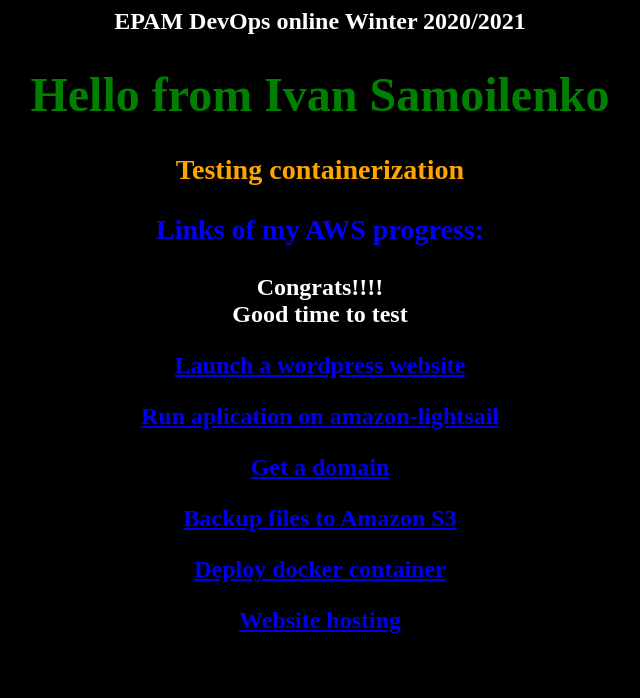
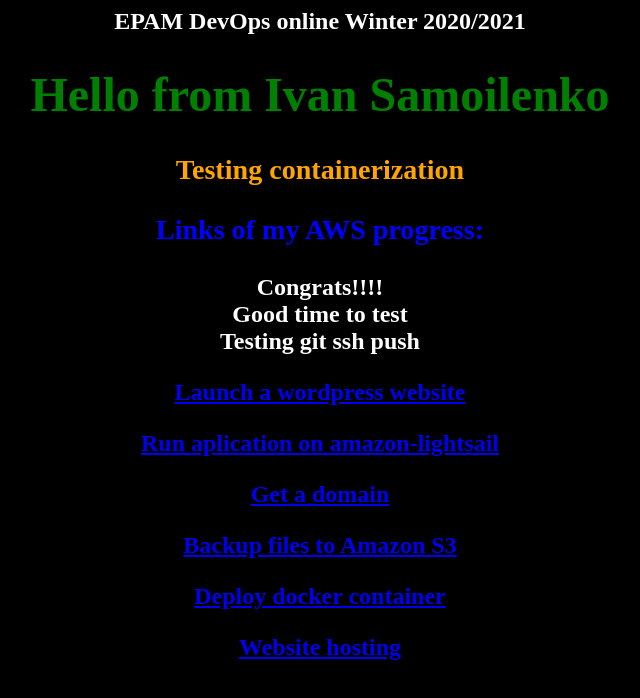
Before and after one commit to Iferial/CI-CD-pipeline, a plain HTML site: page index.html in a window 1280 px wide. Shown: the whole page, without its empty margins (320-960 px from the left). Drawn offline with Linux system fonts and the light colour scheme.

Commit message:
check pushing to github with ssh

```diff
--- a/index.html
+++ b/index.html
@@ -7,6 +7,7 @@
 <h3><font color=blue>Links of my AWS progress:</font></h3>
 Congrats!!!!<br>
 Good time to test<br>
+Testing git ssh push<br>
 <p><a href="https://aws.amazon.com/ru/getting-started/hands-on/launch-a-wordpress-website/?trk=gs_card">Launch a wordpress website</a></p>
 <p><a href="https://lightsail.aws.amazon.com/ls/docs/en_us/articles/log-in-to-your-bitnami-application-running-on-amazon-lightsail">Run aplication on amazon-lightsail</p>
 <p><a href="https://aws.amazon.com/ru/getting-started/hands-on/get-a-domain/">Get a domain</a></p>
```
